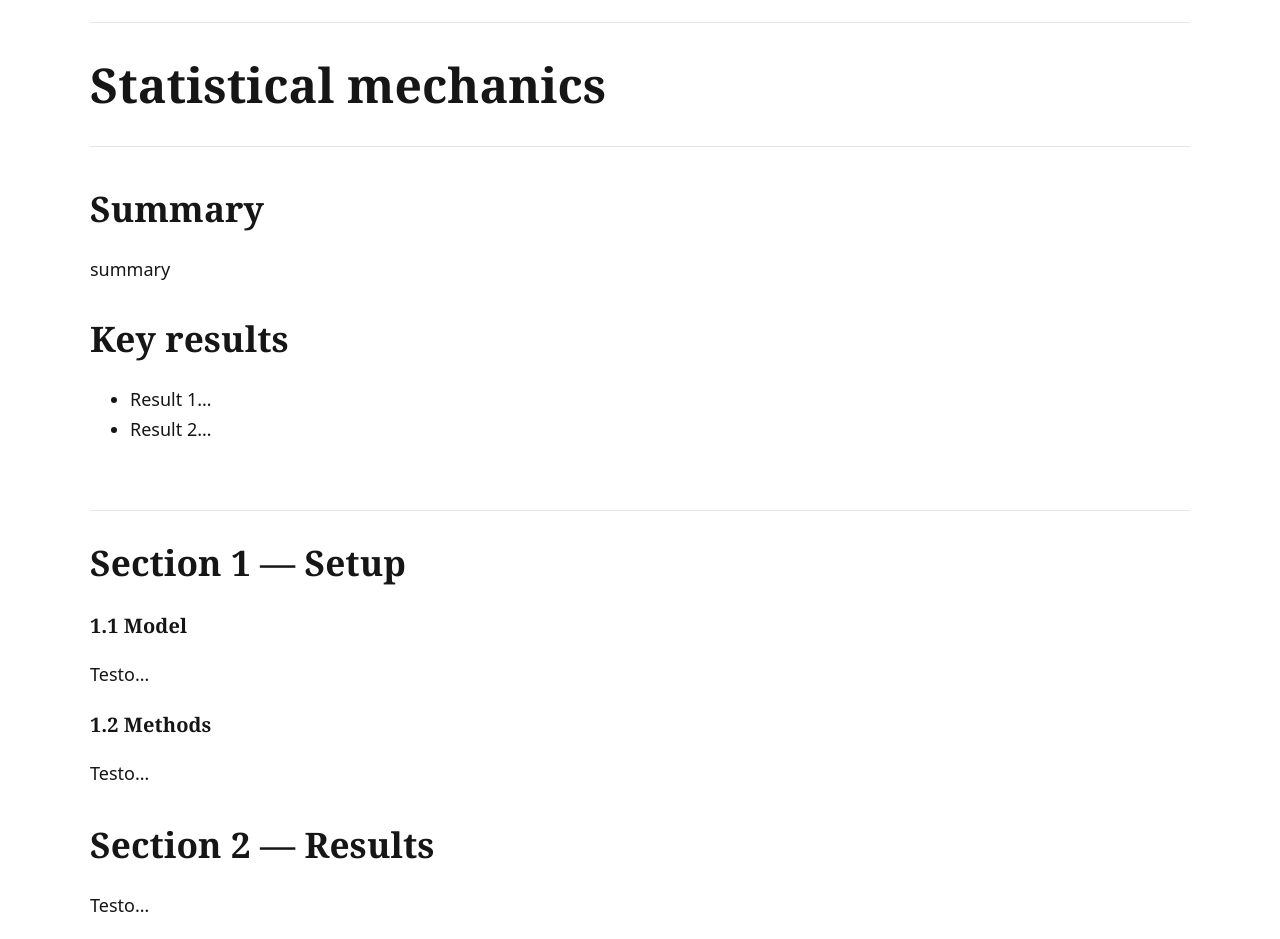
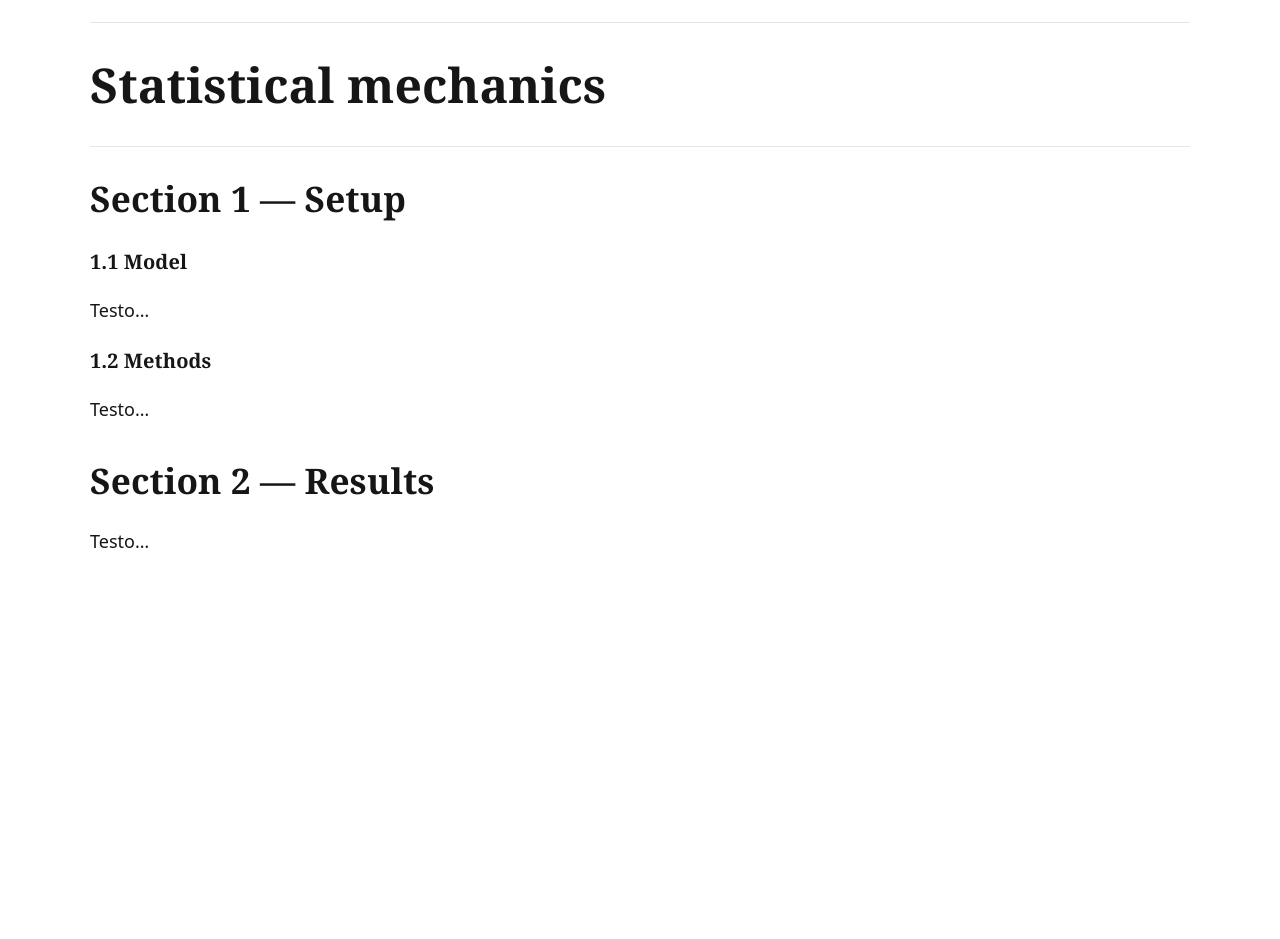
Before and after one commit to ldicairano/website, a Jekyll site: the page research/topics/statistical-mechanics.html, which Jekyll copies as it is, in a window 1280 px wide. Built offline with Jekyll 4.4.1, drawn with Linux system fonts in a browser that asks for light colours; after the commit the page ends 900 px from its top, so only the background shows below that.

Commit message:
Update site

```diff
--- a/research/topics/ehrenfest-landau.html
+++ b/research/topics/ehrenfest-landau.html
@@ -17,9 +17,6 @@
 
   <!-- blocco immagine + testo -->
   <section class="block">
-    <div class="block__media">
-      <img src="../assets/img/topic1.png" alt="MicroGIFT figure">
-    </div>
     <div class="block__text">
       <h2 class="h2">Summary</h2>
       <p>
--- a/research/topics/statistical-mechanics.html
+++ b/research/topics/statistical-mechanics.html
@@ -13,24 +13,6 @@
 
   <div class="sep"></div>
   <h1 class="page-title">Statistical mechanics</h1>
-  <div class="sep"></div>
-
-  <!-- blocco immagine + testo -->
-  <section class="block">
-    <div class="block__text">
-      <h2 class="h2">Summary</h2>
-      <p>
-        summary
-      </p>
-
-      <h2 class="h2" style="margin-top:24px;">Key results</h2>
-      <ul>
-        <li>Result 1…</li>
-        <li>Result 2…</li>
-      </ul>
-    </div>
-  </section>
-
   <div class="sep"></div>
 
   <!-- Sezioni / sottosezioni -->
```
Also changed, not shown: other parts of research/topics/statistical-mechanics.html (+1 -1 lines), research/index.html (+4 -4 lines).
